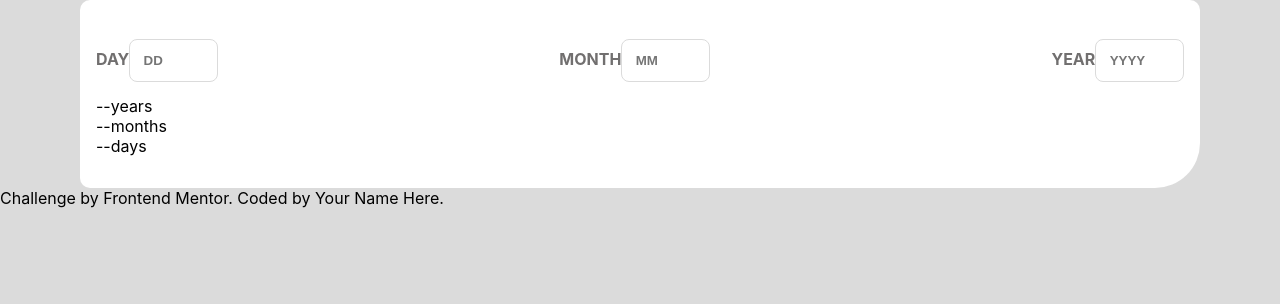
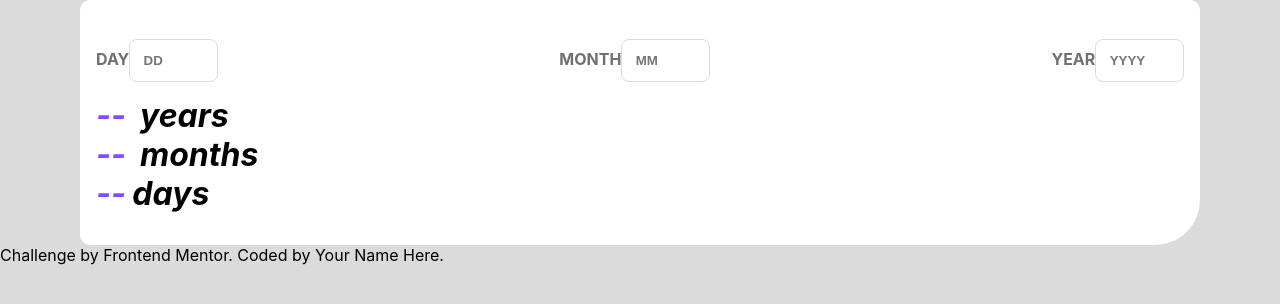
Before and after one commit to szczepanieceryk/Frontend-Mentor-age-calculator-app, a React (Create React App) app: page / in a window 1280 px wide. Shown: the top 304 px of the page. Built offline with nearby package versions, Linux system fonts and the light colour scheme.

Commit message:
basic styling of disaplyed data

```diff
--- a/src/App.css
+++ b/src/App.css
@@ -61,3 +61,15 @@ body {
 [placeholder] {
   font-weight: bold;
 }
+
+.disaplyed-value {
+  margin-right: 0.2em;
+  color: hsl(259, 100%, 65%);
+}
+
+.time,
+.disaplyed-value {
+  font-weight: bold;
+  font-style: italic;
+  font-size: 32px;
+}
--- a/src/components/DataDisplay.js
+++ b/src/components/DataDisplay.js
@@ -4,15 +4,15 @@ const DataDisplay = () => {
       <span className="single-line block">
         <span className="disaplyed-value">--</span>
 
-        <span className="years">years</span>
+        <span className="time"> years</span>
       </span>
       <span className="single-line block">
         <span className="disaplyed-value">--</span>
-        <span className="years">months</span>
+        <span className="time"> months</span>
       </span>
       <span className="single-line block">
         <span className="disaplyed-value">--</span>
-        <span className="years">days</span>
+        <span className="time">days</span>
       </span>
     </div>
   );
```
